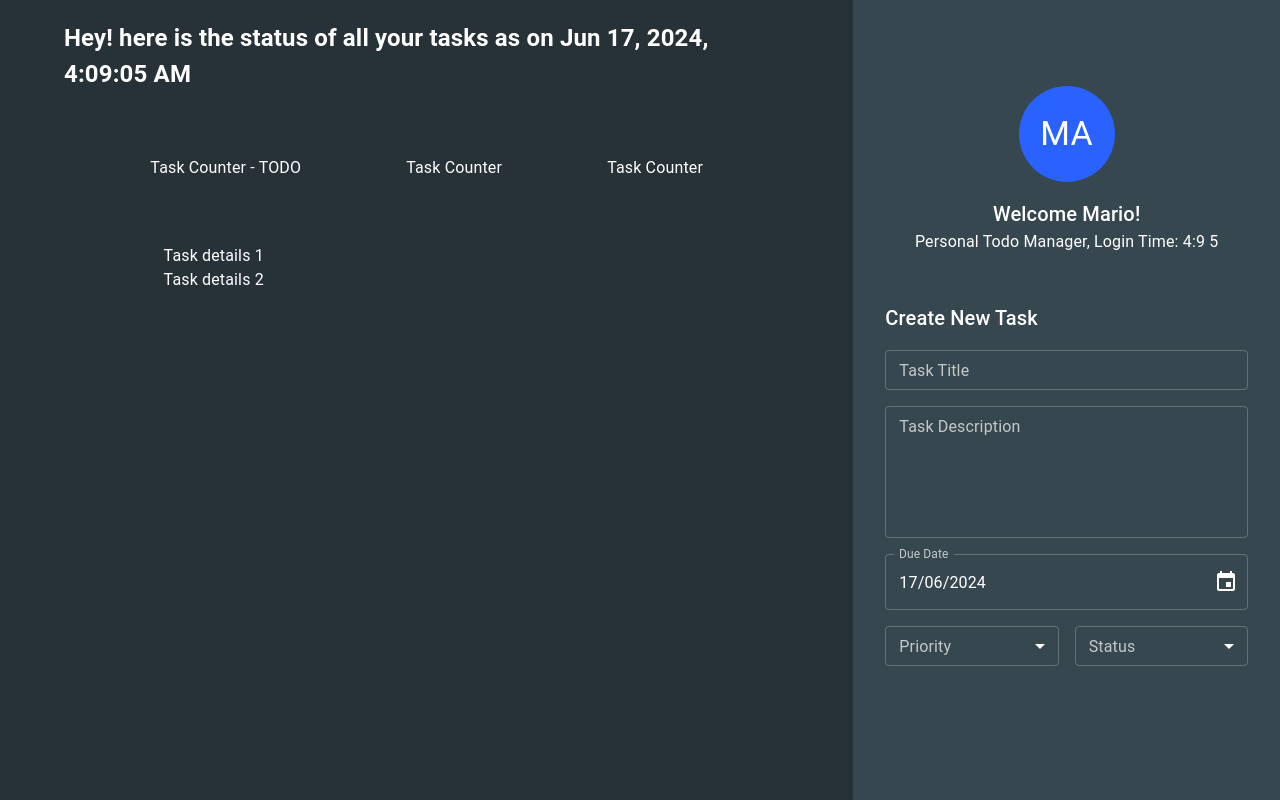
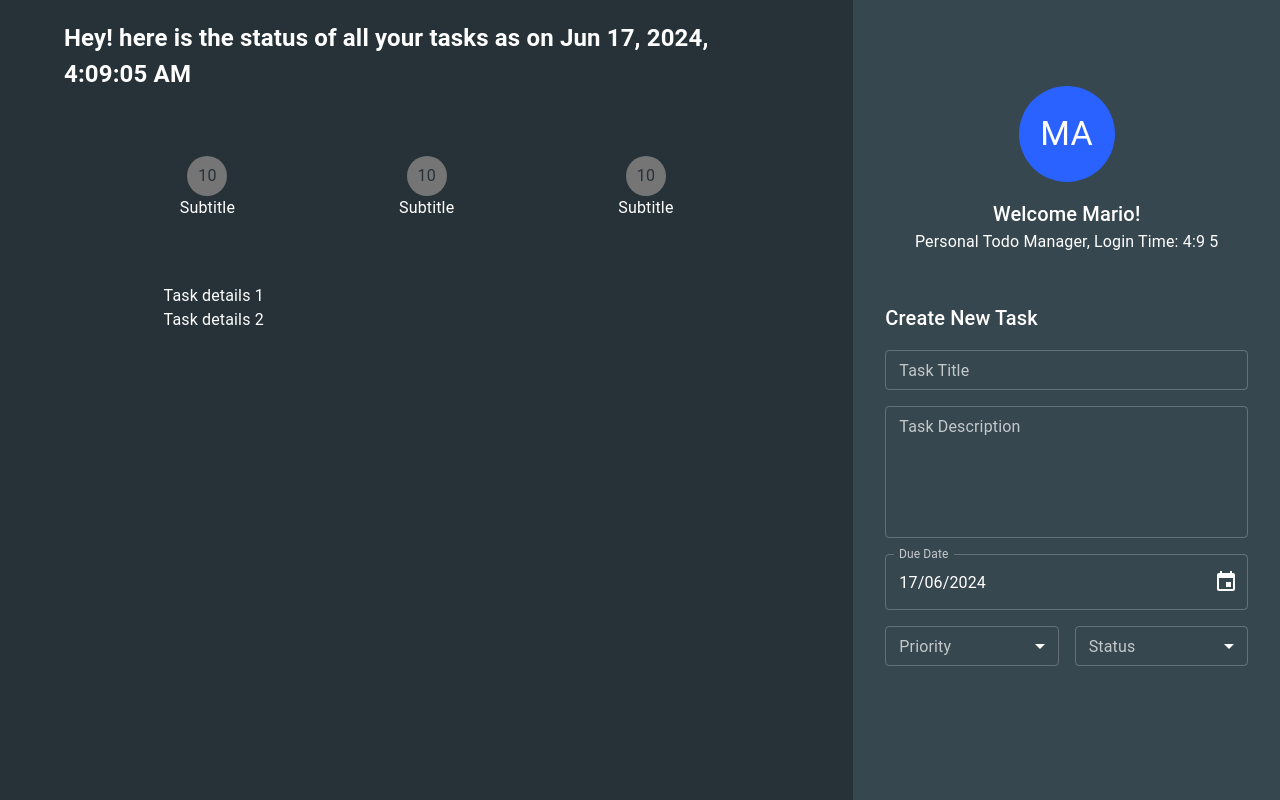
Before and after one commit to chandanch/personal-todos-webapp, a React (Create React App) app: page / in a window 1280 px wide. Built offline with nearby package versions, Linux system fonts and the light colour scheme.

Commit message:
add task counter in task container

```diff
--- a/src/components/taskContainer/taskContainer.tsx
+++ b/src/components/taskContainer/taskContainer.tsx
@@ -1,6 +1,7 @@
 import { Box, Grid } from '@mui/material';
 import { format } from 'date-fns';
 import React, { FC, ReactElement } from 'react';
+import TaskCounter from '../taskCounter/taskCounter';
 
 const TaskContainer: FC = (): ReactElement => {
     return (
@@ -22,9 +23,9 @@ const TaskContainer: FC = (): ReactElement => {
                     xs={12}
                     mb={8}
                 >
-                    <Box>Task Counter - TODO</Box>
-                    <Box>Task Counter</Box>
-                    <Box>Task Counter</Box>
+                    <TaskCounter />
+                    <TaskCounter />
+                    <TaskCounter />
                 </Grid>
                 <Grid item display="flex" flexDirection="column" xs={10} md={8}>
                     <Box>Task details 1</Box>
```
